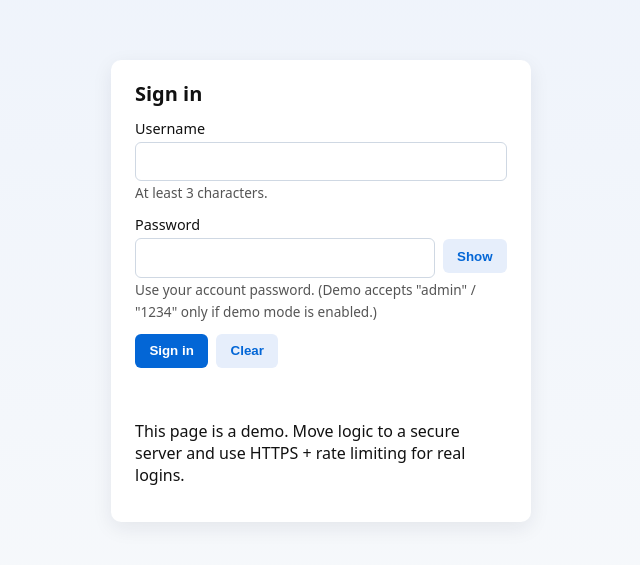
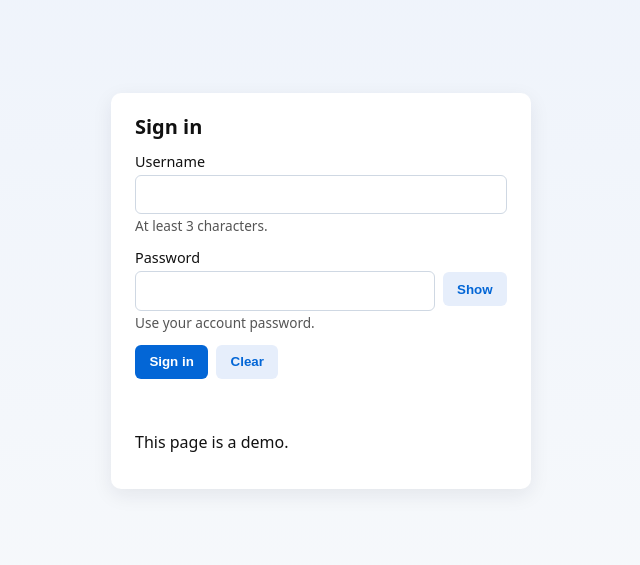
Before and after one commit to lorencedelossantos0-wq/My-first-project-, a plain HTML site: page index.html in a window 1280 px wide. Shown: the part 109-674 px from the top of the page, without its empty margins (319-959 px from the left). Drawn offline with Linux system fonts and the light colour scheme.

Commit message:
Clean up demo comments and update help text
Removed demo-related comments and simplified help text.

```diff
--- a/index.html
+++ b/index.html
@@ -73,8 +73,6 @@
   <main class="card" aria-labelledby="title">
     <h1 id="title">Sign in</h1>
 
-    <!-- In production you MUST send credentials to a server over HTTPS.
-         Never rely on client-side checks for real authentication. -->
     <form id="loginForm" novalidate>
       <div>
         <label for="username">Username</label>
@@ -90,7 +88,7 @@
           <input id="password" name="password" type="password" autocomplete="current-password" required minlength="4">
           <button type="button" id="togglePassword" aria-pressed="false" class="secondary" aria-label="Show password">Show</button>
         </div>
-        <small class="help" aria-hidden="true">Use your account password. (Demo accepts "admin" / "1234" only if demo mode is enabled.)</small>
+        <small class="help" aria-hidden="true">Use your account password.</small>
       </div>
 
       <div class="actions">
@@ -101,12 +99,11 @@
       <div id="message" role="status" aria-live="polite"></div>
     </form>
 
-    <p class="info">This page is a demo. Move logic to a secure server and use HTTPS + rate limiting for real logins.</p>
+    <p class="info">This page is a demo.</p>
   </main>
 
   <script>
     (function () {
-      // Toggle this flag only for local demos. Remove it in production.
       const DEMO_MODE = true;
 
       const form = document.getElementById('loginForm');
@@ -116,7 +113,6 @@
       const clearBtn = document.getElementById('clearBtn');
       const togglePassword = document.getElementById('togglePassword');
 
-      // Small helpers
       function setMessage(text, type) {
         message.textContent = text;
         message.className = type === 'success' ? 'success' : (type === 'error' ? 'error' : '');
@@ -134,7 +130,6 @@
         clearMessage();
       }
 
-      // remove errors as user edits
       [username, password].forEach(input => {
         input.addEventListener('input', () => {
           clearFieldError(input);
@@ -155,9 +150,7 @@
         username.focus();
       });
 
-      // Demo-only client validation function (remove in production)
       function validateDemoCredentials(user, pass) {
-        // Demo credentials (only for local demonstration). Do NOT ship these.
         return user === 'admin' && pass === '1234';
       }
 
@@ -165,9 +158,7 @@
         ev.preventDefault();
         clearMessage();
 
-        // native validation first
         if (!form.checkValidity()) {
-          // find first invalid control
           const firstInvalid = form.querySelector(':invalid');
           firstInvalid.reportValidity();
           showFieldError(firstInvalid, 'Please fix this field.');
@@ -179,11 +170,8 @@
           username: username.value.trim(),
           password: password.value
         };
-
-        // Preferred: send to server over HTTPS
         try {
           if (!DEMO_MODE) {
-            // Example: use fetch to POST to your login endpoint
             const res = await fetch('/api/login', {
               method: 'POST',
               headers: { 'Content-Type':'application/json' },
@@ -195,8 +183,6 @@
               throw new Error(err.message || 'Login failed');
             }
             setMessage('✅ Login successful', 'success');
-            // Redirect or update UI after successful auth:
-            // window.location.href = '/dashboard';
             return;
           }
 
```
